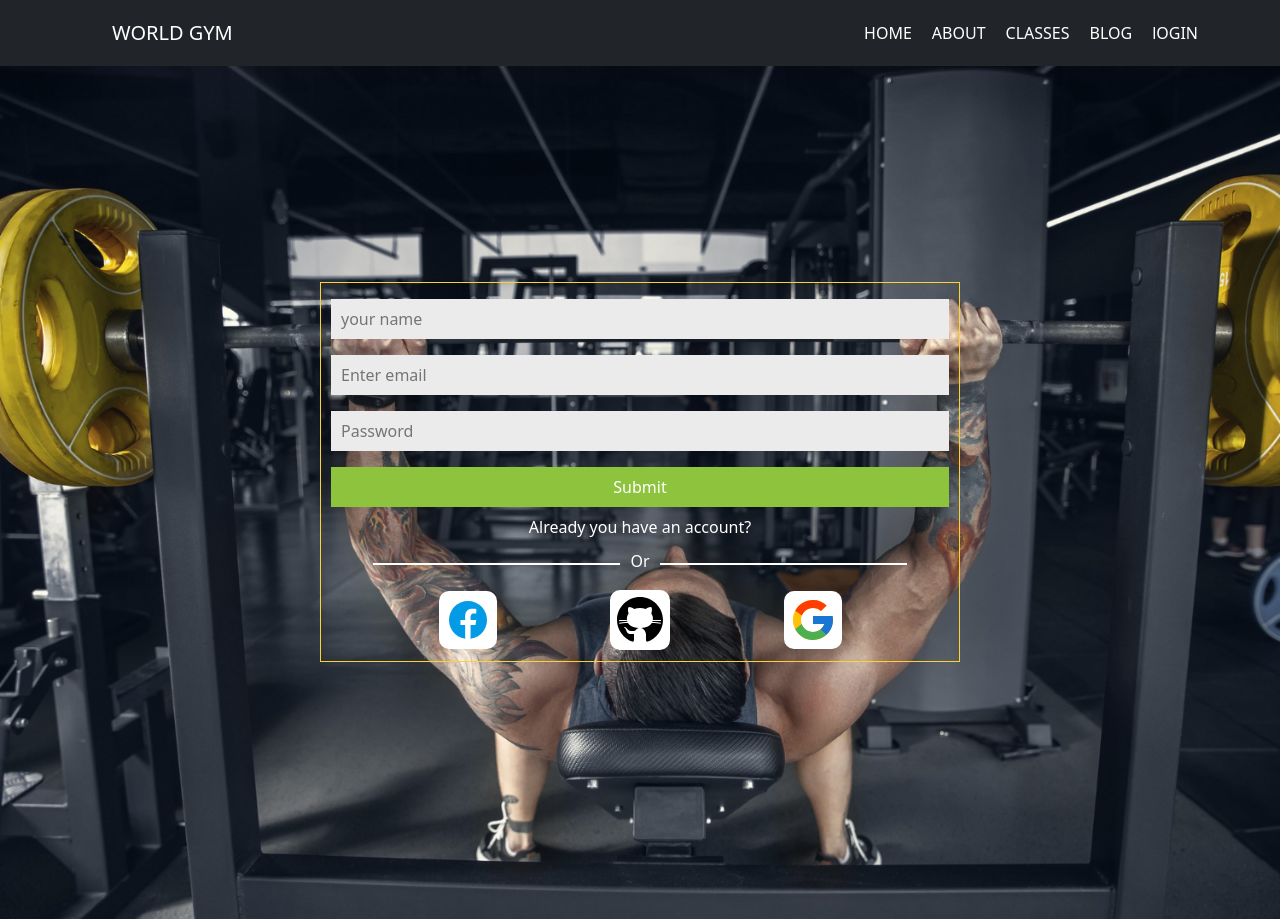
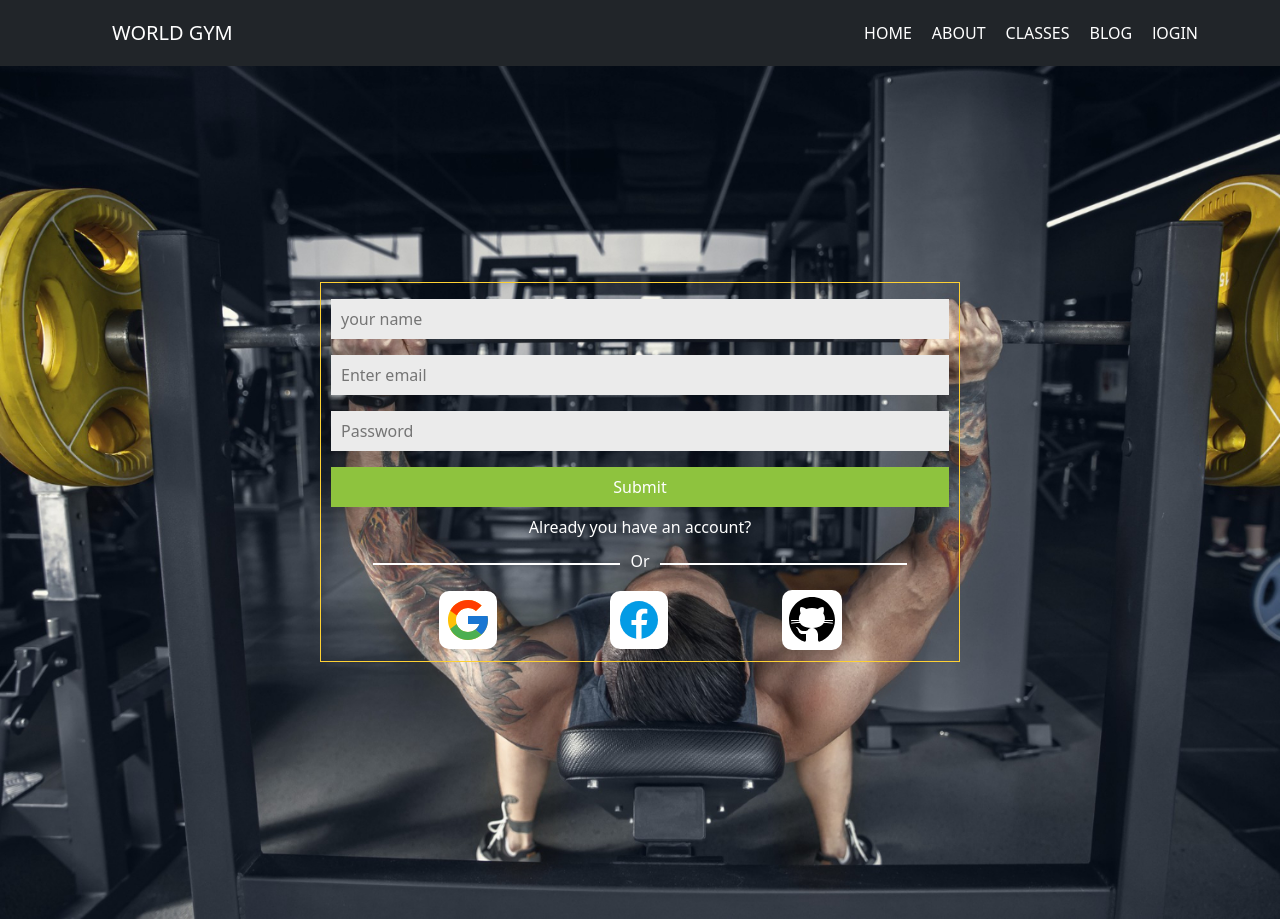
Before and after one commit to JabedH/GYM-WORLD, a React (Create React App) app: page /Signup in a window 1280 px wide. Built offline with nearby package versions, Linux system fonts and the light colour scheme.

Commit message:
added social login

```diff
--- a/package.json
+++ b/package.json
@@ -7,9 +7,11 @@
     "@testing-library/react": "^13.1.1",
     "@testing-library/user-event": "^13.5.0",
     "bootstrap": "^5.1.3",
+    "firebase": "^9.6.11",
     "react": "^18.0.0",
     "react-bootstrap": "^2.2.3",
     "react-dom": "^18.0.0",
+    "react-firebase-hooks": "^5.0.3",
     "react-router-dom": "^6.3.0",
     "react-scripts": "5.0.1",
     "web-vitals": "^2.1.4"
--- a/src/Components/Sociallogin/Sociallogin.js
+++ b/src/Components/Sociallogin/Sociallogin.js
@@ -3,18 +3,28 @@ import "./Sociallogin.css";
 import fb from "../../img/icon/fb.svg";
 import github from "../../img/icon/githiub.svg";
 import google from "../../img/icon/google.svg";
+import auth from "../../firebase.init";
+import {
+  useSignInWithFacebook,
+  useSignInWithGithub,
+  useSignInWithGoogle,
+} from "react-firebase-hooks/auth";
 
 const Sociallogin = () => {
+  const [signInWithGoogle, user, loading, error] = useSignInWithGoogle(auth);
+  const [signInWithGithub, user1, loading1, error1] = useSignInWithGithub(auth);
+  const [signInWithFacebook, user2, loading2, error2] =
+    useSignInWithFacebook(auth);
   return (
     <div className="social-icon">
-      <button>
+      <button onClick={() => signInWithGoogle()}>
+        <img src={google} alt="" />
+      </button>
+      <button onClick={() => signInWithFacebook()}>
         <img src={fb} alt="" />
       </button>
-      <button>
+      <button onClick={() => signInWithGithub()}>
         <img src={github} alt="" />
-      </button>
-      <button>
-        <img src={google} alt="" />
       </button>
     </div>
   );
--- /dev/null
+++ b/src/firebase.init.js
@@ -0,0 +1,20 @@
+// Import the functions you need from the SDKs you need
+import { initializeApp } from "firebase/app";
+import { getAuth } from "firebase/auth";
+// TODO: Add SDKs for Firebase products that you want to use
+// https://firebase.google.com/docs/web/setup#available-libraries
+
+// Your web app's Firebase configuration
+const firebaseConfig = {
+  apiKey: "AIzaSyBZmXdWLbBbQVHL8BMTg5iEXmPb0R_DYPI",
+  authDomain: "world-gym-bb4c8.firebaseapp.com",
+  projectId: "world-gym-bb4c8",
+  storageBucket: "world-gym-bb4c8.appspot.com",
+  messagingSenderId: "499720722812",
+  appId: "1:499720722812:web:c7fde06a5954f7e094ecf9",
+};
+
+// Initialize Firebase
+const app = initializeApp(firebaseConfig);
+const auth = getAuth(app);
+export default auth;
```
Also changed, not shown: 1 other file (tests, documents, lock files or other folders).
